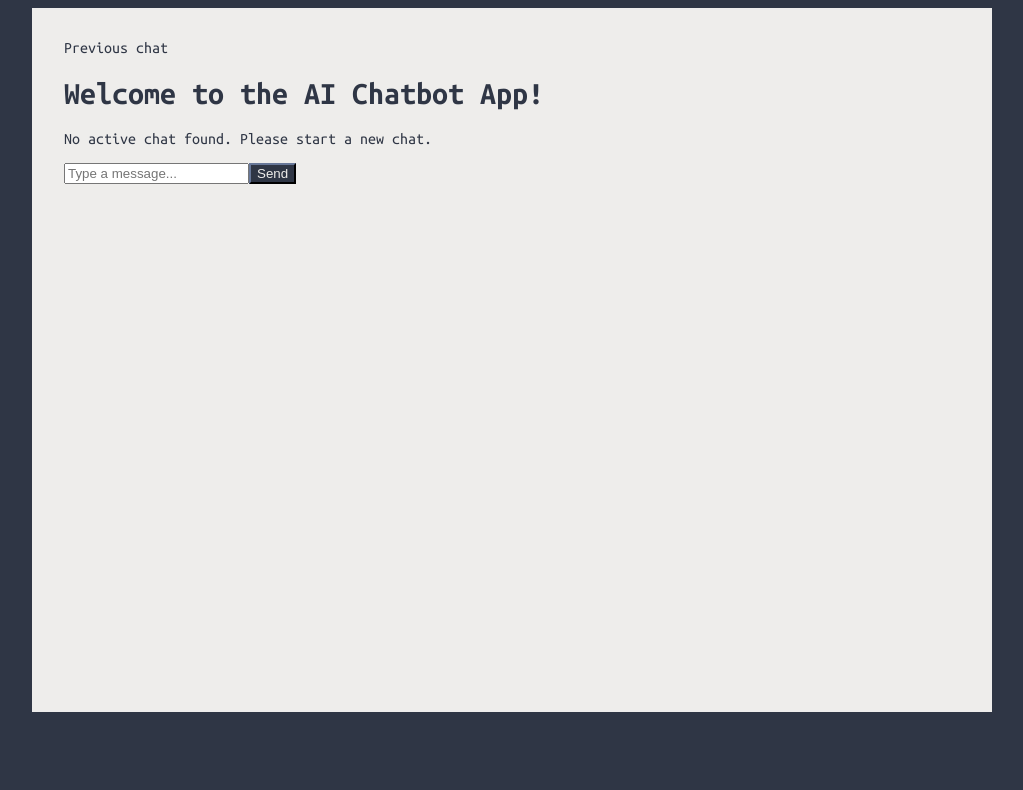
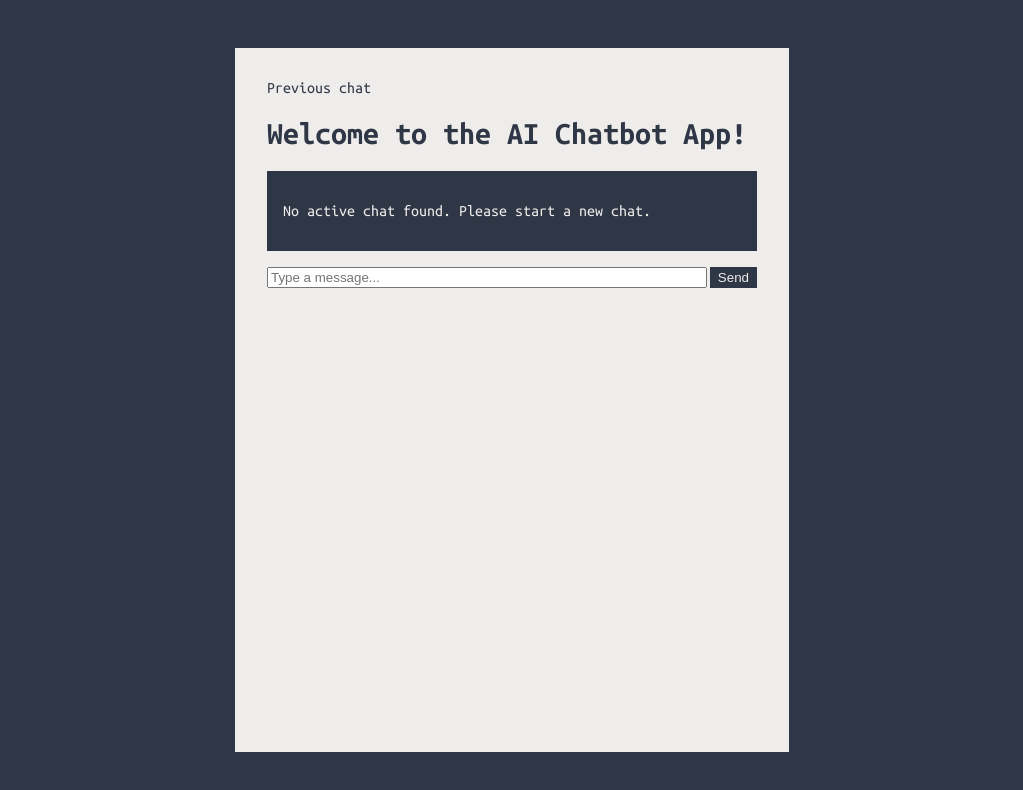
Before and after one commit to rainof/ai-chatbot-app, a React (Create React App) app in the folder client/: page / in a window 1280 px wide. Shown: the top 790 px of the page, without its empty margins (128-1151 px from the left). Built offline with nearby package versions, Linux system fonts and the light colour scheme.

Commit message:
style(frontend): add styling for chat and submit button

```diff
--- a/client/src/App.scss
+++ b/client/src/App.scss
@@ -2,17 +2,19 @@
 
 
 body {
+    margin: 0;
     background: var(--forth-color);
     font-family: "Ubuntu Mono";
     color: var(--forth-color);
+    height: 100vh;
+    display: flex;
+    justify-content: center;
+    align-items: center;
 
     #root{
-        display: flex;
-        justify-content: center;
-        align-items: center;
 
         .App {
-            width: 70vw;
+            width: 490px;
             height: 80vh;
             background-color: var(--first-color);
             padding: 2rem;
--- a/client/src/components/Chat.js
+++ b/client/src/components/Chat.js
@@ -1,10 +1,12 @@
 import React, { useEffect, useState } from "react";
 import { useParams } from "react-router-dom";
+import "../styles/Chat.scss";
 
 const Chat = () => {
   const { chatId } = useParams();
   const [messages, setMessages] = useState([]);
   const [error, setError] = useState(null);
+  const [loading, setLoading] = useState(true);
 
   useEffect(() => {
     const fetchMessages = async () => {
@@ -16,35 +18,31 @@ const Chat = () => {
           throw new Error(`HTTP error! status: ${response.status}`);
         }
         const data = await response.json();
-        if (data && data.messages) {
-          setMessages(data.messages);
-        } else {
-          setMessages([]);
-        }
+        setMessages(data.messages || []);
+        setLoading(false);
       } catch (err) {
         setError(err.message);
+        setLoading(false);
       }
     };
 
     fetchMessages();
   }, [chatId]);
 
+  if (loading) return <div>Loading...</div>;
+  if (error) return <div className="error">Error: {error}</div>;
+
   return (
     <div>
       <h2>Chat {chatId}</h2>
-      {error ? (
-        <div className="error">Error: {error}</div>
-      ) : (
-        <div className="chat-history">
-          {messages.map((msg, index) => (
-            <div key={index} className="chat-message">
-              <div>
-                {msg.sender}: {msg.message}
-              </div>
-            </div>
-          ))}
-        </div>
-      )}
+      <div className="current-message">
+        <h3>Chat</h3>
+        {messages.map((msg, index) => (
+          <div key={index} className="each-message">
+            <div>{msg.message}</div>
+          </div>
+        ))}
+      </div>
     </div>
   );
 };
--- a/client/src/components/Home.js
+++ b/client/src/components/Home.js
@@ -22,11 +22,11 @@ const Home = ({ handleSend, activeChatId, chats }) => {
   return (
     <>
       <h1>Welcome to the AI Chatbot App!</h1>
-      <div className="chat-history">
+      <div className="chat-container">
         {currentChat ? (
           currentChat.messages.length > 0 ? (
             currentChat.messages.map((msg, index) => (
-              <div key={index} className={`chat-message ${msg.sender}`}>
+              <div key={index} className={`chat-item ${msg.sender}`}>
                 {/* {msg.prompt} */}
                 {msg.message}
               </div>
@@ -38,13 +38,18 @@ const Home = ({ handleSend, activeChatId, chats }) => {
           <p>No active chat found. Please start a new chat.</p>
         )}
       </div>
+      <div className="prompt-container">
         <input
           type="text"
           value={prompt}
           onChange={(e) => setPrompt(e.target.value)}
           placeholder="Type a message..."
+          id="input-prompt"
         />
-      <button onClick={onSend}>Send</button>
+        <button id="submit-btn" onClick={onSend}>
+          Send
+        </button>
+      </div>
     </>
   );
 };
--- a/client/src/components/NavBar.js
+++ b/client/src/components/NavBar.js
@@ -10,12 +10,12 @@ const NavBar = ({ chats, setActiveChatId }) => {
     <>
       <nav>
         Previous chat
-        <div className="chat-history">
+        <div className="nav-history">
           {uniqueChats.map((chat) => (
             <Link
               key={chat.id}
               to={`/c/${chat.id}`}
-              className="chat-item"
+              className="nav-item"
               onClick={() => setActiveChatId(chat.id)}
             >
               Chat {chat.id}
--- /dev/null
+++ b/client/src/styles/Chat.scss
@@ -0,0 +1,3 @@
+.current-message {
+    background-color: red;
+}
--- a/client/src/styles/Home.scss
+++ b/client/src/styles/Home.scss
@@ -1,14 +1,33 @@
 @import "../index.scss";
 
-
-button {
+.chat-container {
     color: var(--first-color);
     background-color: var(--forth-color);
-    cursor: pointer;
-    border-color: var(--forth-color);
+    padding: 1rem;
+    margin: 1rem 0;
+    display: flex;
+    flex-direction: column;
+    gap: 0.3rem;
 }
 
-button:hover {
-    color: var(--primary-color);
-    background-color: var(--second-color);
+.prompt-container {
+    display: flex;
+
+    #input-prompt {
+        width: 100%;
+    }
+
+    #submit-btn {
+        color: var(--first-color);
+        background-color: var(--forth-color);
+        cursor: pointer;
+        border-style: none;
+        border: var(--forth-color) 2px solid;
+        margin-left: 0.2rem;
+    }
+
+    #submit-btn:hover {
+        color: var(--primary-color);
+        background-color: var(--second-color);
+    }
 }
```
Lines whose indentation alone changed are shown as unchanged.
